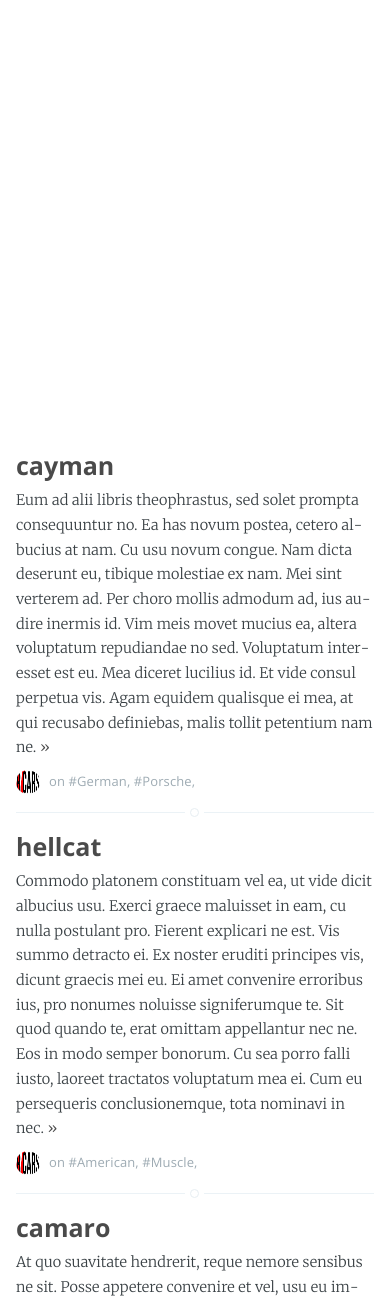
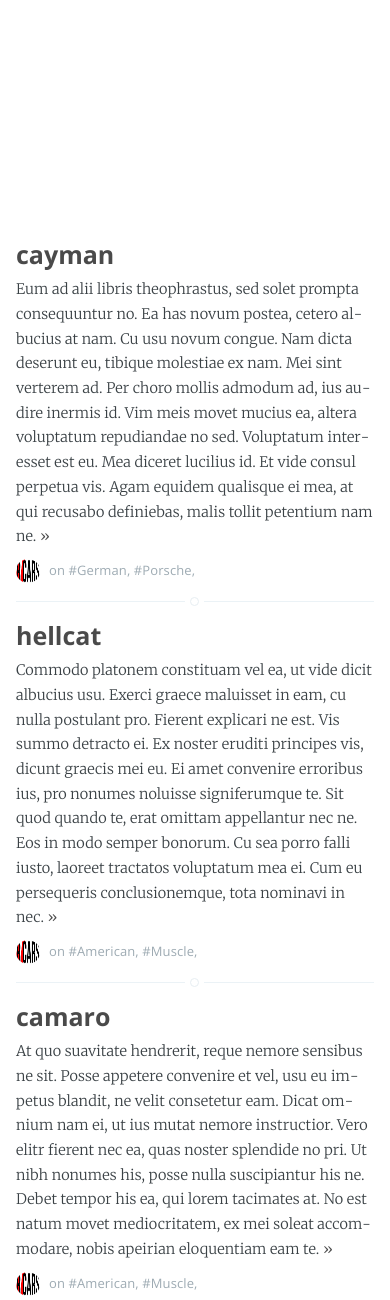
Before and after one commit to JakeXSV/r-cars.github.io, a PHP site: page / in a window 390 px wide. Shown: the part 849-2149 px from the top of the page. Run offline with PHP 8.4, Linux system fonts and the light colour scheme.

Commit message:
Make mobile splash full screen. Minimized splash is now smaller.

```diff
--- a/css/custom.css
+++ b/css/custom.css
@@ -3,7 +3,7 @@
     background-image: url(http://r-cars.github.io/images/background.jpg);
 }
 .headerPadding {
-    padding-top: 50vh;
+    padding-top: 25vh;
 }
 .content {
     /* just for testing */
--- a/css/screen.css
+++ b/css/screen.css
@@ -1467,7 +1467,7 @@ body:not(.post-template) .post-title {
         box-sizing: border-box;
         height: auto;
         min-height: 240px;
-        height: 60vh;
+        height: 100vh;
         padding: 15% 0;
     }
 
@@ -1579,7 +1579,7 @@ body:not(.post-template) .post-title {
 
     .main-header {
         margin-bottom: 15px;
-        height: 40vh;
+        height: 100vh;
     }
 
     .no-cover.main-header {
--- a/js/splashController.js
+++ b/js/splashController.js
@@ -78,7 +78,7 @@ $(window).scroll(
         }
 
         function minimize() {
-            $("#splashHeader").css("height", "35vh");
+            $("#splashHeader").css("height", "15vh");
             $("#splashHeader").css("position", "fixed");
             $("#splashHeader").css("top", "0px");
             setWaypoints();
```
